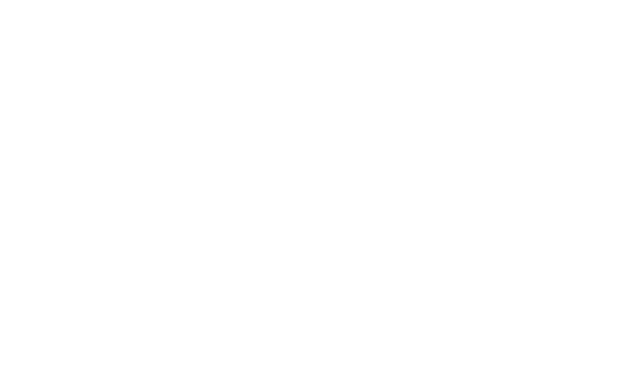
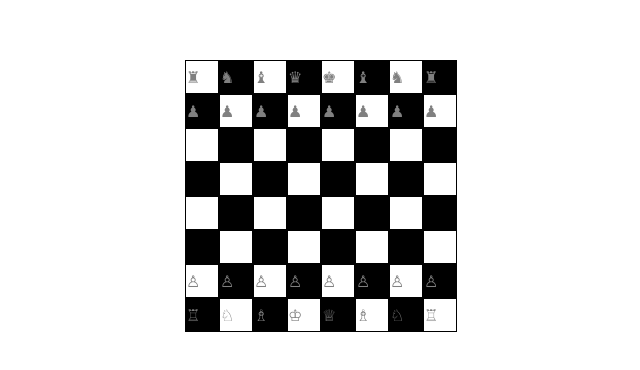
Before and after one commit to janainafortunato/xadrez01, a React (Create React App) app in the folder Xadrez_Web-I/: page /tabuleiro in a window 1280 px wide. Shown: the part 140-510 px from the top of the page, without its empty margins (263-903 px from the left). Built offline with nearby package versions, Linux system fonts and the light colour scheme.

Commit message:
Alterações finais tabuleiro

```diff
--- a/Xadrez_Web-I/src/Pagina.js
+++ b/Xadrez_Web-I/src/Pagina.js
@@ -12,7 +12,7 @@
         </p>
         <a
           className="App-link"
-          href="localhost:3000/App"
+          href="localhost:3000/Tabuleiro"
           target="_blank"
           rel="noopener noreferrer">
           Inicia Jogo de Xadrez
--- a/Xadrez_Web-I/src/App.js
+++ b/Xadrez_Web-I/src/Tabuleiro.js
@@ -3,7 +3,7 @@
 
 var i;
 
-class App extends Component {
+class Tabuleiro extends Component {
   constructor(props){
     super(props);
     this.state = {
@@ -27,7 +27,7 @@
         'P','P','P','P','P','P','P','P',
         'T','C','B','K','Q','B','C','T',
       ],
-      selected: '',
+      selected: ' ',
       clicked: false,
     }
   }
@@ -1038,7 +1038,7 @@
 
   render() {
     return (
-      <div className="App">
+      <div className="Tabuleiro">
         <div className="grid">
           {this.renderMesa()}
         </div>
@@ -1049,4 +1049,4 @@
 
 
 
-export default App;
+export default Tabuleiro;
--- a/Xadrez_Web-I/src/index.js
+++ b/Xadrez_Web-I/src/index.js
@@ -1,7 +1,7 @@
 import React from 'react';
 import ReactDOM from 'react-dom';
 import './index.css';
-import App from './App';
+import Tabuleiro from './Tabuleiro';
 import Sobre from './Sobre';
 import Ajuda from './Ajuda';
 import Pagina from './Pagina';
@@ -12,7 +12,7 @@
 ReactDOM.render(
 	<BrowserRouter>
         <Switch>
-	 	<Route path="/app" exact={true} component={App} />
+	 	<Route path="/tabuleiro" exact={true} component={Tabuleiro} />
 		<Route path="/pagina" component={Pagina} />
 		<Route path="/Sobre" component={Sobre} />
 		<Route path="/Ajuda" component={Ajuda} />
```
